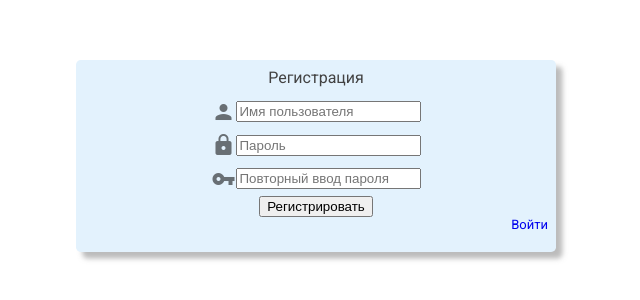
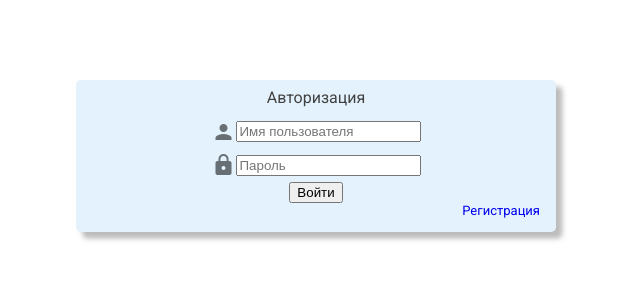
Before and after one commit to zeusfly-spb/notesservice, a Vue app in the folder ns-front/: page /#/login in a window 1280 px wide. Shown: the part 252-552 px from the top of the page, without its empty margins (324-964 px from the left). Built offline with nearby package versions, Linux system fonts and the light colour scheme.

Commit message:
Added router to front

```diff
--- a/ns-front/src/App.vue
+++ b/ns-front/src/App.vue
@@ -1,18 +1,13 @@
 <template>
   <div id="app" class="container">
-    <register-view/>
+     <router-view/>
   </div>
 </template>
 
 <script>
-import RegisterView from './components/RegisterView.vue'
-
 export default {
-  name: 'App',
-  components: {
-    RegisterView
-  }
-}
+  name: 'App'
+ }
 </script>
 
 <style>
--- a/ns-front/src/components/LoginView.vue
+++ b/ns-front/src/components/LoginView.vue
@@ -20,6 +20,7 @@
                 type="text"
                 v-model="login"
                 ref="loginInput"
+                placeholder="Имя пользователя"
             >
         </div>
         <div
@@ -34,6 +35,7 @@
             <input
                 type="password"
                 v-model="password"
+                placeholder="Пароль"
             >
         </div>
         <div>
@@ -44,7 +46,9 @@
         <div
             class="footer-login"
         >
-            <a href="/register">Регистрация</a>
+            <router-link to="/register">
+                Регистрация
+            </router-link>
         </div>
     </div>
 </template>
--- a/ns-front/src/components/RegisterView.vue
+++ b/ns-front/src/components/RegisterView.vue
@@ -61,7 +61,9 @@
         <div
             class="footer-register"
         >
-            <a href="/register">Войти</a>
+            <router-link to="/login">
+                Войти
+            </router-link>
         </div>
     </div>
 </template>
--- a/ns-front/src/main.js
+++ b/ns-front/src/main.js
@@ -1,8 +1,11 @@
 import Vue from 'vue'
 import App from './App.vue'
+import {createRouter} from './router'
+const router = createRouter()
 
 Vue.config.productionTip = false
 
 new Vue({
+  router,
   render: h => h(App),
 }).$mount('#app')
--- /dev/null
+++ b/ns-front/src/router/index.js
@@ -0,0 +1,33 @@
+import Vue from 'vue'
+import VueRouter from 'vue-router'
+
+const RegisterView = require('../components/RegisterView.vue').default
+const LoginView = require('../components/LoginView.vue').default
+
+Vue.use(VueRouter)
+
+const routes = [
+    {
+        path: '/register',
+        component: RegisterView,
+        meta: {title: 'Регистрация'}
+    },
+    {
+        path: '/login',
+        component: LoginView,
+        meta: {title: 'Авторизация'}
+    },
+    {
+        path: '*',
+        redirect: '/login'
+    }
+]
+
+export function createRouter () {
+    const router = new VueRouter({routes})
+    router.beforeEach((to, from, next) => {
+        document.title = to.meta.title
+        next()
+    })
+    return router
+}
--- a/package.json
+++ b/package.json
@@ -20,7 +20,8 @@
     "mysql2": "^2.2.5",
     "passport": "^0.4.1",
     "passport-jwt": "^4.0.0",
-    "sequelize": "^6.3.5"
+    "sequelize": "^6.3.5",
+    "vue-router": "^3.4.9"
   },
   "devDependencies": {
     "nodemon": "^2.0.6",
```
Also changed, not shown: 1 other file (tests, documents, lock files or other folders).
